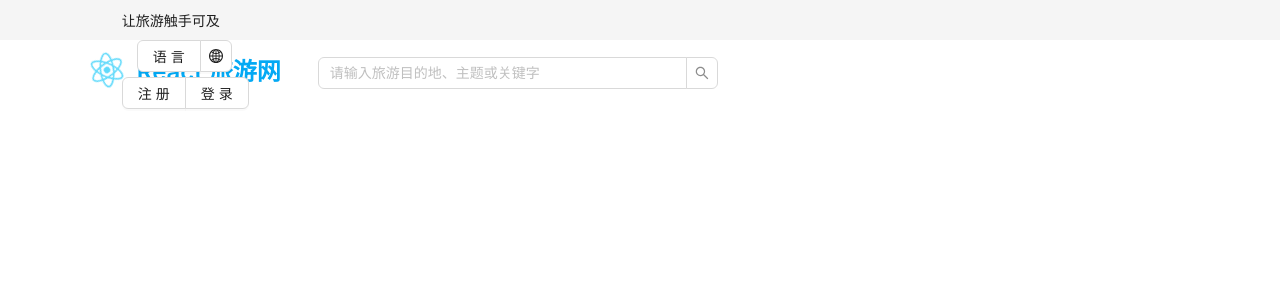
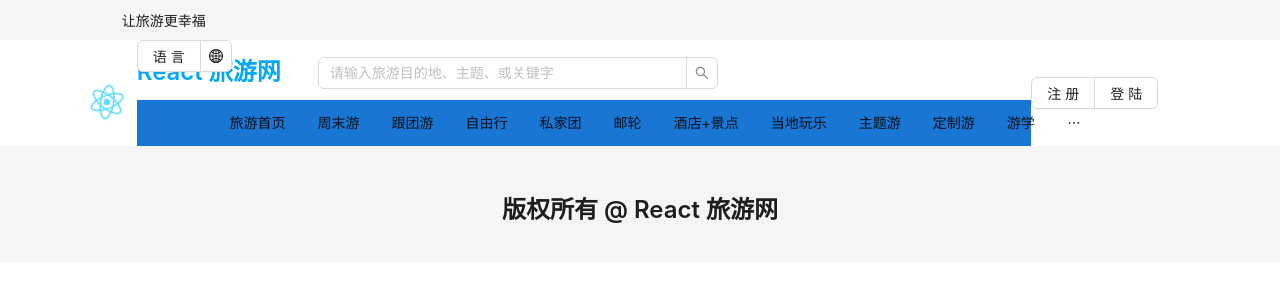
Before and after one commit to Wiikiiki/travelWebsite, a React (Create React App) app: page / in a window 1280 px wide. Shown: the top 300 px of the page. Built offline with nearby package versions, Linux system fonts and the light colour scheme.

Commit message:
bug in ui

```diff
--- a/src/App.module.css
+++ b/src/App.module.css
@@ -22,7 +22,7 @@
 }
 
 .button-group {
-  font: right;
+  float: right;
   margin-top: 5px;
 }
 
@@ -68,3 +68,10 @@
   margin-top: 17px;
   margin-left: 37px;
 }
+
+.main-menu {
+  padding-left: 6% !important;
+  padding-right: 6% !important;
+  background-color: #1976d2 !important;
+  color: #f5f5f5 !important;
+}
--- a/src/App.tsx
+++ b/src/App.tsx
@@ -1,16 +1,16 @@
 import React from "react";
 import logo from "./logo.svg";
 import styles from "./App.module.css";
-import { Button, Dropdown, Input, Layout, Menu, Typography } from "antd";
+import { Layout, Typography, Input, Menu, Button, Dropdown } from "antd";
 import { GlobalOutlined } from "@ant-design/icons";
 
 function App() {
   return (
     <div className={styles.App}>
-      <div className={styles["app-header"]}>
+      {/* top-header */}
       <div className={styles["top-header"]}>
         <div className={styles.inner}>
-            <Typography.Text>让旅游触手可及</Typography.Text>
+          <Typography.Text>让旅游更幸福</Typography.Text>
           <Dropdown.Button
             style={{ marginLeft: 15 }}
             overlay={
@@ -27,21 +27,49 @@ function App() {
           </Dropdown.Button>
           <Button.Group className={styles["button-group"]}>
             <Button>注册</Button>
-              <Button>登录</Button>
+            <Button>登陆</Button>
           </Button.Group>
         </div>
       </div>
+      <div className={styles["app-header"]}>
         <Layout.Header className={styles["main-header"]}>
-          <img src={logo} alt="" className={styles["App-logo"]} />
-          <Typography.Title level={3} className={styles["title"]}>
+          <img src={logo} alt="logo" className={styles["App-logo"]} />
+          <Typography.Title level={3} className={styles.title}>
             React 旅游网
           </Typography.Title>
           <Input.Search
-            placeholder={"请输入旅游目的地、主题或关键字"}
+            placeholder="请输入旅游目的地、主题、或关键字"
             className={styles["search-input"]}
           />
         </Layout.Header>
+        <Menu
+          mode={"horizontal"}
+          className={styles["main-menu"]}
+          items={[
+            { key: "1", label: "旅游首页" },
+            { key: "2", label: "周末游" },
+            { key: "3", label: "跟团游" },
+            { key: "4", label: "自由行" },
+            { key: "5", label: "私家团" },
+            { key: "6", label: "邮轮" },
+            { key: "7", label: "酒店+景点" },
+            { key: "8", label: "当地玩乐" },
+            { key: "9", label: "主题游" },
+            { key: "10", label: "定制游" },
+            { key: "11", label: "游学" },
+            { key: "12", label: "签证" },
+            { key: "13", label: "企业游" },
+            { key: "14", label: "高端游" },
+            { key: "15", label: "爱玩户外" },
+            { key: "16", label: "保险" },
+          ]}
+        />
       </div>
+      <Layout.Footer>
+        <Typography.Title level={3} style={{ textAlign: "center" }}>
+          版权所有 @ React 旅游网
+        </Typography.Title>
+      </Layout.Footer>
     </div>
   );
 }
```
Lines whose indentation alone changed are shown as unchanged.
